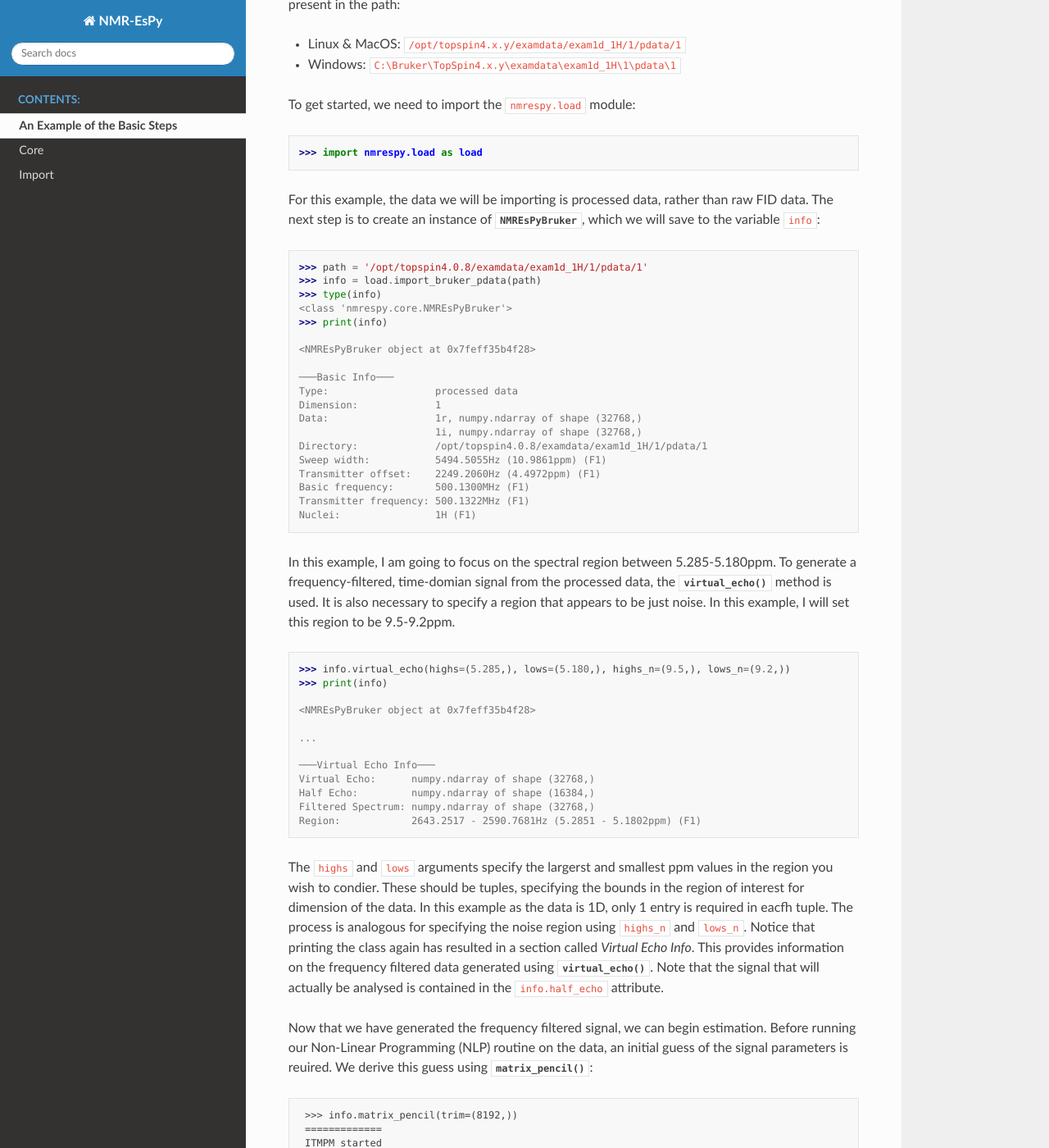
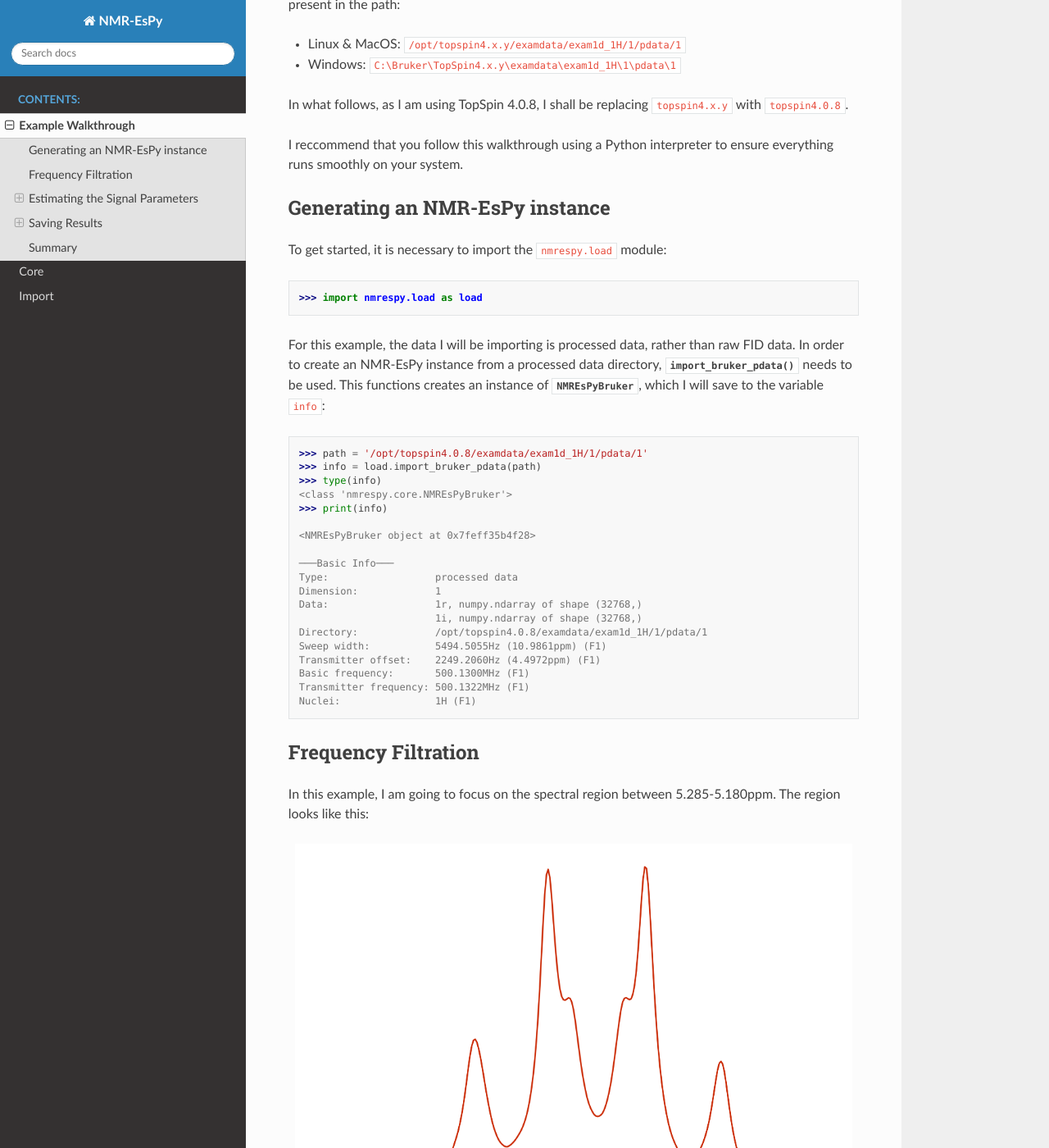
Before and after one commit to foroozandehgroup/NMR-EsPy, a Sphinx documentation site: the page built from docs/examples.rst, in a window 1280 px wide and 1400 px high, scrolled down 214 px. Shown: the whole window at 82% size. Built offline with Sphinx 7.4.7 and the Read the Docs theme 2.0.0, drawn with Linux system fonts in a browser that asks for light colours; formulas are drawn with MathJax 3; some of the changed text lies outside the part shown.

Commit message:
Completed walkthrough page

```diff
--- a/docs/examples.rst
+++ b/docs/examples.rst
@@ -1,5 +1,5 @@
-An Example of the Basic Steps
-=============================
+Example Walkthrough
+===================
 
 As an illustration of the typical steps involved in using NMR-EsPy, we will
 consider an example dataset that ships with TopSpin 4. Assuming you installed
@@ -8,13 +8,24 @@
 * Linux \& MacOS: ``/opt/topspin4.x.y/examdata/exam1d_1H/1/pdata/1``
 * Windows: ``C:\Bruker\TopSpin4.x.y\examdata\exam1d_1H\1\pdata\1``
 
-To get started, we need to import the ``nmrespy.load`` module: ::
+In what follows, as I am using TopSpin 4.0.8, I shall be replacing
+``topspin4.x.y`` with ``topspin4.0.8``.
+
+I reccommend that you follow this walkthrough using a Python
+interpreter to ensure everything runs smoothly on your system.
+
+Generating an NMR-EsPy instance
+^^^^^^^^^^^^^^^^^^^^^^^^^^^^^^^
+
+To get started, it is necessary to import the ``nmrespy.load`` module: ::
 
    >>> import nmrespy.load as load
 
-For this example, the data we will be importing is processed data, rather than
-raw FID data. The next step is to create an instance of
-:py:class:`~nmrespy.core.NMREsPyBruker`, which we will save to the variable ``info``: ::
+For this example, the data I will be importing is processed data, rather than
+raw FID data. In order to create an NMR-EsPy instance from a processed data
+directory, :py:func:`~nmrespy.load.import_bruker_pdata` needs to be used.
+This functions creates an instance of :py:class:`~nmrespy.core.NMREsPyBruker`,
+which I will save to the variable ``info``: ::
 
    >>> path = '/opt/topspin4.0.8/examdata/exam1d_1H/1/pdata/1'
    >>> info = load.import_bruker_pdata(path)
@@ -36,11 +47,23 @@
    Transmitter frequency: 500.1322MHz (F1)
    Nuclei:                1H (F1)
 
+Frequency Filtration
+^^^^^^^^^^^^^^^^^^^^
+
 In this example, I am going to focus on the spectral region between
-5.285-5.180ppm. To generate a frequency-filtered, time-domian signal from
-the processed data, the :py:meth:`virtual_echo` method is used. It is also
-necessary to specify a region that appears to be just noise. In this example,
-I will set this region to be 9.5-9.2ppm. ::
+5.285-5.180ppm. The region looks like this:
+
+.. image:: _static/spectrum.png
+   :width: 3781px
+   :height: 2820px
+   :scale: 18 %
+   :align: center
+
+To generate a frequency-filtered, time-domian signal from
+the processed data, the
+:py:meth:`~nmrespy.core.NMREsPyBruker.virtual_echo` method is used. It is
+also necessary to specify a region that appears to be just noise. In this
+example, I will set this region to be 9.5-9.2ppm. ::
 
    >>> info.virtual_echo(highs=(5.285,), lows=(5.180,), highs_n=(9.5,), lows_n=(9.2,))
    >>> print(info)
@@ -55,20 +78,26 @@
    Filtered Spectrum: numpy.ndarray of shape (32768,)
    Region:            2643.2517 - 2590.7681Hz (5.2851 - 5.1802ppm) (F1)
 
-The ``highs`` and ``lows`` arguments specify the largerst and smallest ppm
-values in the region you wish to condier. These should be tuples, specifying
-the bounds in the region of interest for dimension of the data. In this
-example as the data is 1D, only 1 entry is required in eacfh tuple. The
-process is analogous for specifying the noise region using ``highs_n`` and
-``lows_n``. Notice that printing the class again has resulted in a section
-called `Virtual Echo Info`. This provides information on the frequency
-filtered data generated using :py:meth:`~nmrespy.core.NMREsPyBruker.virtual_echo`.
-Note that the signal that will actually be analysed is contained in the
-``info.half_echo`` attribute.
+The ``highs`` and ``lows`` arguments specify the largest and smallest ppm
+values in the region you wish to consider. These should be tuples,
+specifying the bounds in the region of interest for each dimension of the
+data. In this example, as the data is 1D, only 1 entry is required in each
+tuple. The process is analogous for specifying the noise region using
+``highs_n`` and ``lows_n``. Notice that printing the class instance again
+has resulted in a section called `Virtual Echo Info`. This provides
+information on the frequency filtered data generated. Note that the signal
+that will actually be analysed is contained in the ``info.half_echo``
+attribute.
 
-Now that we have generated the frequency filtered signal, we can begin
-estimation. Before running our Non-Linear Programming (NLP) routine on the
-data, an initial guess of the signal parameters is reuired. We derive
+Estimating the Signal Parameters
+^^^^^^^^^^^^^^^^^^^^^^^^^^^^^^^^
+
+Matrix Pencil Method
+--------------------
+
+Now that I have generated the frequency filtered signal, I can begin the
+estimation routine. Before estimating the signal parameters using Nonlinear
+Prgramming (NLP), an initial guess of the parameters is required. We derive
 this guess using :py:meth:`~nmrespy.core.NMREsPyBruker.matrix_pencil`: ::
 
    >>> info.matrix_pencil(trim=(8192,))
@@ -107,7 +136,7 @@
    ───Matrix Pencil Info───
    Result (theta0): numpy.ndarray with shape (11, 4)
 
-We now see under `Matrix Pencil Info`, that a parameter estimate, called
+Notice under `Matrix Pencil Info` that a parameter estimate, called
 ``info.theta0`` has been generated, containing 11 oscillators. The data
 was sliced using the ``trim`` argument, so that only the initial 8k
 points were used in the analysis. This was done primarily for time-saving
@@ -118,12 +147,15 @@
 
    Section on Memory useage and timings
 
-We can now begin the NLP routine by using the
-:py:meth:`~nmrespy.core.NMREsPyBruker.nonlinear_prigraaming` method. As we
-derived the frequency-filtered data from well-phased spectral data,
-we will set the ``phase_variance`` argument to ``True``, to ensure the
-optimisation routine aims to make the estimate's oscillator phases similar
-to each other. ::
+Nonlinear Programming
+---------------------
+
+An initial guess (``info.theta0``) is  now subjected to the NLP routine
+using the :py:meth:`~nmrespy.core.NMREsPyBruker.nonlinear_programming`
+method. As I derived the frequency-filtered data from well-phased spectral
+data, I will set the ``phase_variance`` argument to ``True``, to make the
+optimisation routine ensures that the estimate's oscillator phases are
+similar to each other (and hopefully very close to 0). ::
 
    >>> info.nonlinear_programming(phase_variance=True)
    =============================
@@ -175,14 +207,22 @@
   ───Nonlinear Programming Info───
   Result (theta): numpy.ndarray with shape (9, 4)
 
-The final estimate ``info.theta`` contains 9 oscillators. The ``NMREsPyBruker``
-instance can be serialised, and saved to a binary file using Python's
+The final estimate, called ``info.theta``, contains 9 oscillators.
+
+Saving Results
+^^^^^^^^^^^^^^
+
+Pickling NMR-EsPy Instances
+---------------------------
+
+``info`` can be serialised, and saved to a binary file using Python's
 `pickle <https://docs.python.org/3/library/pickle.html>`_ module: ::
 
    >>> info.pickle_save(fname='example.pkl')
    Saved instance of NMREsPyBruker to ./example.pkl
 
-This can be loaded in the future using :py:func:`~nmrespy.load.pickle_load`: ::
+This can be recovered using :py:func:`~nmrespy.load.pickle_load` if you
+wish to work with it again: ::
 
   >>> info_copy = load.pickle_load('example.pkl')
   Loaded contents of ./example.pkl
@@ -197,10 +237,17 @@
 
    You should only use :py:func:`~nmrespy.load.pickle_load` on files that
    you are 100% certain were generated using
-   :py:meth:`~nmrespy.core.NMREsPyBruker.pickle_save`.
+   :py:meth:`~nmrespy.core.NMREsPyBruker.pickle_save`. If you use
+   :py:func:`~nmrespy.load.pickle_load` on a .pkl file, and the resulting
+   output is not an instance of :py:class:`~nmrespy.core.NMREsPyBruker`,
+   you will be warned.
+
+Writing Results to a Text File/PDF
+----------------------------------
 
 The result can be written to a text file and/or a PDF, using the
-:py:meth:`~nmrespy.core.NMREsPy.write_result` method: ::
+:py:meth:`~nmrespy.core.NMREsPyBruker.write_result` method. You may add
+a note to describe the result using the ``descrip`` argument. ::
 
    >>> msg = 'Example estimation result for NMR-EsPy docs.'
    >>> info.write_result(descrip=msg, fname='example.txt', format='txt')
@@ -212,11 +259,18 @@
 
 .. note::
 
-   In order to generate PDF files, you will need a LaTeX installation on your
-   system. See :py:meth:`~nmrespy.core.NMREsPyBruker.write_result` for details.
+   In order to generate PDF files, you will need a LaTeX installation on
+   your system. See the method's documentation for details.
+
+Generating Result Figures
+-------------------------
 
 Finally, to generate a figure of the result, use the
-:py:meth:`~nmrespy.core.NMREsPyBruker.plot_result` method: ::
+:py:meth:`~nmrespy.core.NMREsPyBruker.plot_result` method, which is
+esssentially a wrapper around `matplotlib <https://matplotlib.org/>`_. There
+is wide scope for customising the plot, which is described in detail in the
+method's documentation. To simply generate the default plot style, do not
+add any arguments::
 
    >>> fig, ax, lines, labels = info.plot_result()
    >>> fig.savefig('example_plot.pdf', format='pdf')
@@ -228,14 +282,19 @@
 * :download:`example.pdf <_static/example.pdf>`
 * :download:`example_plot.pdf <_static/example_plot.pdf>`
 
+Summary
+^^^^^^^
+
 A full script for achieving everything covered in this tutorial is given below.
 In this example, some customistation of the plot has been done, including:
 
-* Making the plot of the original data black instead of the default grey, by
-  setting ``datacol='k'`` in :py:meth:`~nmrespy.core.plot_result`
+* Making the plot of the original data black (#000000), instead of the
+  default grey (#808080), by setting ``datacol='k'`` in
+  :py:meth:`~nmrespy.core.NMREsPyBruker.plot_result`.
 * Colouring the oscillator plots using matplotib's `winter` colormap, by
-  setting ``osccols='winter'`` in :py:meth:`~nmrespy.core.plot_result`
-  (see https://matplotlib.org/3.1.0/tutorials/colors/colormaps.html).
+  setting ``osccols='winter'``
+  in :py:meth:`~nmrespy.core.NMREsPyBruker.plot_result` (see
+  https://matplotlib.org/3.1.0/tutorials/colors/colormaps.html).
 * Manually tweaking the locations of some of the oscillator labels to improve
   clarity.
 
@@ -277,4 +336,7 @@
    labs['osc9'].set_x(5.2705)
 
    # save figure
-   fig.savefig('example_plot.pdf', format='pdf')
+   fig.savefig('example_plot_custom.pdf', format='pdf')
+
+This changes the plot appearence as follows:
+:download:`example_plot_custom.pdf <_static/example_plot_custom.pdf>`
--- a/docs/full_docs.rst
+++ b/docs/full_docs.rst
@@ -0,0 +1 @@
+TODO
--- a/docs/theory_overview.rst
+++ b/docs/theory_overview.rst
@@ -0,0 +1 @@
+TODO
```
Also changed, not shown: docs/_static/spectrum.png (added), 2 other files.
